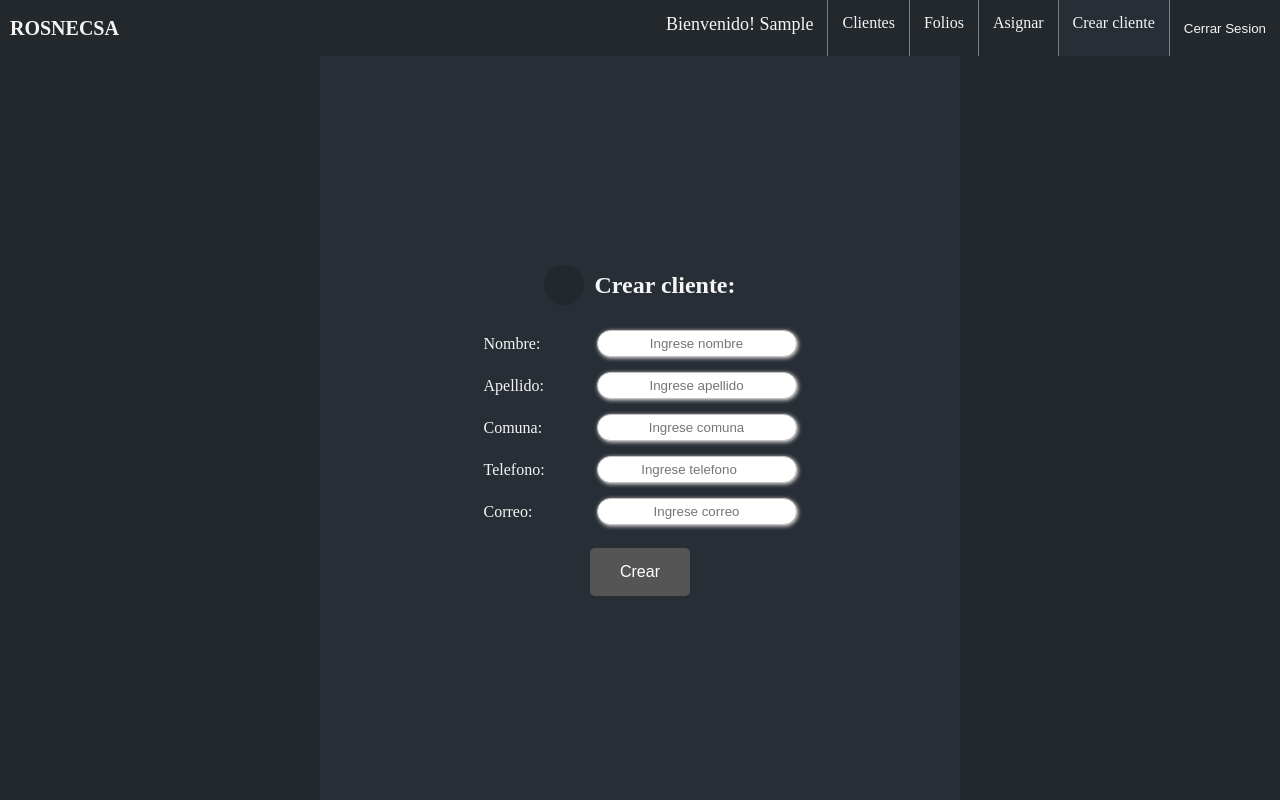
After one commit to bastipls/Rosnecsa, a Django app: page /crear_cliente/ in a window 1280 px wide. The commit adds this page. Run offline with Django 3.2, Linux system fonts and the light colour scheme; the visitor is signed in with stand-in values (Sample User, id 1); some libraries are stand-ins or nearby versions.

Commit message:
Agrego interfaz crear cliente y reparo error

```diff
--- a/mysite/settings.py
+++ b/mysite/settings.py
@@ -25,7 +25,7 @@ SECRET_KEY = '6(mx_(4pbg%kovg*kpb1m6e*&xqup0i+v&%1jl#4%*0izzr0z4'
 # SECURITY WARNING: don't run with debug turned on in production!
 DEBUG = True
 
-ALLOWED_HOSTS = ['127.0.0.1', '.pythonanywhere.com']
+ALLOWED_HOSTS = ['127.0.0.1', 'rosnecsa.pythonanywhere.com']
 
 
 # Application definition
--- a/rosnecsa/forms.py
+++ b/rosnecsa/forms.py
@@ -1,5 +1,5 @@
 from django import forms
-from .models import Folio,Tecnico
+from .models import Folio,Tecnico,Cliente
 from django.contrib.auth.models import User
 
 
@@ -9,7 +9,8 @@ class FolioForm (forms.ModelForm):
         super().__init__(*args, **kwargs)
         self.fields['hora_inicio_folio'].widget.attrs.update({'readonly':'True'})
 
-    fecha_folio = forms.TimeField(widget=forms.TimeInput(format='%H:%M',attrs={'type':'date'}))
+
+    fecha_folio = forms.DateField(widget=forms.DateInput(format='%H:%M',attrs={'type':'date'}))
     hora_termino_folio = forms.TimeField(widget=forms.TimeInput(format='%H:%M',attrs={'type':'time'}))
 
     class Meta:
@@ -30,3 +31,15 @@ class TecnicoForm(forms.ModelForm):
     class Meta:
         model = Tecnico
         fields = ('rut_tecnico','cliente')
+class ClienteForm(forms.ModelForm):
+    def __init__(self, *args, **kwargs):
+        super().__init__(*args, **kwargs)
+        self.fields['nombre_cliente'].widget.attrs.update({'required':'True','placeholder':'Ingrese nombre'})
+        self.fields['apellidos_cliente'].widget.attrs.update({'required':'True','placeholder':'Ingrese apellido'})
+        self.fields['comuna_cliente'].widget.attrs.update({'required':'True','placeholder':'Ingrese comuna'})
+        self.fields['telefono_cliente'].widget.attrs.update({'required':'True','placeholder':'Ingrese telefono'})
+        self.fields['correo_cliente'].widget.attrs.update({'required':'True','placeholder':'Ingrese correo'})
+
+    class Meta:
+        model = Cliente
+        fields = '__all__'
--- /dev/null
+++ b/rosnecsa/static/css/create_client.css
@@ -0,0 +1,132 @@
+
+.item-register {
+    display: flex;
+    flex-direction: column;
+    justify-content: center;
+    align-items: center;
+    width: 80%;
+    height: auto;
+    background: #282e35;;
+    min-height: 93vh;
+    position: relative;
+    color: whitesmoke;
+
+}
+.item-register li{
+    color: red;
+    list-style-type:disc;
+    background: none;
+}
+.general-container{
+
+    background: #23282D;
+}
+.item-title {
+    display: flex;
+    justify-content: center;
+    flex-direction: row;
+    align-items: center;
+    width: 100%;
+    margin-top: 10px;
+    margin-bottom: 15px;
+}
+
+.item-title .icon-tools {
+    background: #23282D;
+    width: 40px;
+    height: 40px;
+    margin-right: 10px;
+    display: flex;
+    justify-content: center;
+    align-items: center;
+    border-radius: 50%;
+
+}
+
+.item-input {
+    display: flex;
+    justify-content: center;
+    align-items: center;
+    width: 100%;
+    padding-top:8px;
+    padding-bottom: 5px;
+}
+
+.item-input label {
+    width: 113px;
+}
+
+.item-input input,select {
+    width: 130px;
+    border-radius: 15px;
+    border: 1px solid #C2C2C2;
+    box-shadow: 1px 1px 4px #EBEBEB;
+    outline: none;
+    padding: 5px;
+    text-align: center;
+
+}
+
+.item-input textarea{
+    width: 200px;
+    height: 30px;
+    border-radius: 15px;
+    resize: vertical;
+    max-height: 50px;
+    text-align: center;
+}
+.item-input input:focus {
+    border: 2px solid #0C0;
+}
+.item-input:last-child{
+    margin-top: 10px;
+    padding-bottom:
+}
+.item-input button{
+
+    background-color: #555555;
+    color: white;
+    font-size: 16px;
+    padding: 5px;
+    width: 100px;
+    border: none;
+    cursor: pointer;
+    border-radius: 5px;
+    text-align: center;
+
+}
+.item-input button:hover {
+    background-color:  rgba(125, 125, 125);
+    color: white;
+    border:2px solid #0C0;
+}
+.item-register a{
+    position: absolute;
+    color: red;
+    font-size: 15px;
+    font-weight: bold;
+    right: 10px;
+    bottom: 20px;
+    cursor: pointer;
+}
+@media screen and (min-width:700px){
+    .item-register{
+        width: 50%;
+    }
+}
+@media screen and (min-width:1000px){
+    .item-input input,select{
+        width: 200px;
+    }
+
+    .item-input{
+        margin-top: 2px;
+    }
+    .item-register a{
+
+        font-size: 18px;
+
+        right: 45px;
+        bottom: 20px;
+    }
+}
--- a/rosnecsa/static/css/listUsers.css
+++ b/rosnecsa/static/css/listUsers.css
@@ -2,6 +2,8 @@
     flex-direction: column;
     justify-content: flex-start;
     align-items: center;
+    background: #282e35;;
+    color:whitesmoke
 }
 
 
@@ -14,7 +16,7 @@
 
     flex-wrap: wrap;
     justify-content: center;
-    background: #f5f5f5;
+    background: #23282D;
     border-radius: 18px;
 
 }
@@ -29,6 +31,7 @@
     align-items: center;
     justify-content: center;
     border-radius: 18px;
+    color: black;
 
 }
 
--- a/rosnecsa/static/css/menu.css
+++ b/rosnecsa/static/css/menu.css
@@ -88,6 +88,22 @@ ul {
 
 
 }
+.item-welcome{
+    background:rgba(60,72,84);
+    width: 300px;
+    padding: 14px;
+    display: flex;
+    justify-content: flex-start;
+    align-items: center;
+    border-bottom: 1px solid rgba(255, 255, 255, .4);
+    color:whitesmoke;
+    font-size: 21px;
+
+}
+.item-welcome:hover{
+    transform: none !important;
+    box-shadow: none !important;
+}
 
 .item-link:hover {
     box-shadow: 5px 2px 5px #888888;
@@ -126,7 +142,7 @@ ul {
     border-top: 1px solid rgba(0, 0, 0, .1);
 }
 #select{
-    background: rgba(255, 70, 17,.8);
+     background:#282e35;;
 }
 @media screen and (min-width:1000px) {
     .menu-container input{
@@ -152,15 +168,26 @@ ul {
         width: auto;
         height: auto;
     }
+    .item-welcome{
+        background:rgba(60,72,84);
+        width: 100%;
+        border-bottom:none !important;
 
+        font-size: 18px;
+    }
+    .item-welcome:hover{
+        background: #23282D;
+
+    }
     .item-link {
-
+        border-right: 1px solid rgba(255, 255, 255, .4);
         background: #23282D;
         border-top: 0;
         width: 100%;
         color:whitesmoke;
         padding: 14px;
         height: 7vh;
+        display: block;
 
     }
     .menu-container input{
--- /dev/null
+++ b/rosnecsa/templates/rosnecsa/crear_cliente.html
@@ -0,0 +1,88 @@
+<!DOCTYPE html>
+{% load static %}
+<html lang="es">
+
+<head>
+    <meta charset="utf-8">
+    <meta name="viewport" content="width=device-width, initial-scale=1.0">
+    <title>Crear cliente</title>
+    <link rel="icon" href="{% static 'img/favicon.png' %}">
+    <link rel="stylesheet" href="{% static 'css/main.css' %}">
+    <link rel="stylesheet" href="{% static 'css/menu.css' %}">
+    <link rel="stylesheet" href="{% static 'css/create_client.css' %}">
+    <link href="https://file.myfontastic.com/K9B3SyNkABQPJah8pPK9eE/icons.css" rel="stylesheet">
+</head>
+
+<body>
+    <div class="menu-container">
+        <a href="{% url 'login' %}" class="container-icon"><!--Y29waW9u-->
+                  <p class="icon-text">ROSNECSA</p>
+        </a>
+        <span class="icon-bars" id="btn-menu"></span>
+        <nav id="navegador">
+            <ul>
+                    <li><a    class="item-link item-welcome">Bienvenido! {{ request.user.first_name}} </a></li>
+                <li><a href="{% url 'listar_clientes' %}" class="item-link">Clientes</a></li>
+                <li><a href="#" class="item-link">Folios</a></li>
+                {% if user.is_superuser %}
+                <li><a href="{% url 'listar_tecnicos' %}" class="item-link">Asignar</a></li>
+                {% endif %}
+                {% if user.is_superuser %}
+                <li><a href="{% url 'crear_cliente' %}" id="select" class="item-link">Crear cliente</a></li>
+                {% endif %}
+
+                <li>
+                    <form  action="{% url 'logout' %}" method="post">
+                            {% csrf_token %}
+                            <input class="item-link" type="submit" value="Cerrar Sesion">
+                    </form>
+                    </li>
+            </ul>
+        </nav>
+    </div>
+    <div class="general-container">
+        <form class="item-register" method="post">{% csrf_token %}
+            <div class="item-title">
+                <span class="icon-tools"></span>
+                <h2>Crear cliente:</h2>
+            </div>
+            {{ form.nombre_cliente.errors }}
+            <div class="item-input">
+                <label for="{{ form.nombre_cliente.id_for_label }}">Nombre:</label>
+                   {{ form.nombre_cliente }}
+            </div>
+            {{ form.apellidos_cliente.errors }}
+            <div class="item-input">
+                <label for="{{ form.apellios_cliente.id_for_label }}">Apellido:</label>
+                {{ form.apellidos_cliente }}
+
+            </div>
+            {{ form.comuna_cliente.errors }}
+            <div class="item-input">
+                <label for="{{ form.comuna_cliente.id_for_label }}">Comuna:</label>
+               {{ form.comuna_cliente }}
+
+            </div>
+            {{ form.telefono_cliente.errors }}
+            <div class="item-input">
+                <label for="{{ form.comuna_cliente.id_for_label }}">Telefono:</label>
+                {{  form.telefono_cliente }}
+            </div>
+            {{ form.correo_cliente.errors }}
+            <div class="item-input">
+                <label for="{{ form.correo_cliente.id_for_label }}">Correo:</label>
+             {{ form.correo_cliente }}
+            </div>
+
+
+
+
+            <div class="item-input">
+                <button type="submit">Crear</button>
+            </div>
+        </form>
+    </div>
+    <script src="{% static 'js/javamenu.js' %}"></script>
+</body>
+
+</html>
--- a/rosnecsa/templates/rosnecsa/login.html
+++ b/rosnecsa/templates/rosnecsa/login.html
@@ -5,7 +5,7 @@
 <head>
     <meta charset="utf-8">
     <meta name="viewport" content="width=device-width, initial-scale=1.0">
-    <title>Registro</title>
+    <title>login</title>
     <link rel="icon" href="{% static 'img/favicon.png' %}">
     <link rel="stylesheet" href="{% static 'css/main.css' %}">
     <link rel="stylesheet" href="{% static 'css/login.css' %}">
--- a/rosnecsa/templates/rosnecsa/registro_inicial.html
+++ b/rosnecsa/templates/rosnecsa/registro_inicial.html
@@ -5,7 +5,7 @@
 <head>
     <meta charset="utf-8">
     <meta name="viewport" content="width=device-width, initial-scale=1.0">
-    <title>Registro</title>
+    <title>Registro inical</title>
     <link rel="icon" href="{% static 'img/favicon.png' %}">
     <link rel="stylesheet" href="{% static 'css/main.css' %}">
     <link rel="stylesheet" href="{% static 'css/menu.css' %}">
--- a/rosnecsa/urls.py
+++ b/rosnecsa/urls.py
@@ -9,5 +9,6 @@ urlpatterns = [
     path('listar_clientes/',views.listar_clientes, name='listar_clientes'),
     path('crear_folio/',views.crear_folio, name='crear_folio'),
     path('listar_tecnicos/',views.listar_tecnicos, name= 'listar_tecnicos'),
-    path('listar_tecnicos/<str:pk>/asignar_cliente',views.asignar_cliente, name="asignar_cliente")
+    path('listar_tecnicos/<str:pk>/asignar_cliente',views.asignar_cliente, name="asignar_cliente"),
+    path('crear_cliente/',views.crear_cliente,name="crear_cliente")
 ]
--- a/rosnecsa/views.py
+++ b/rosnecsa/views.py
@@ -4,7 +4,7 @@ from django.contrib.auth import authenticate,login ,logout
 from django.contrib.auth.models import User
 from django.http import HttpResponseRedirect
 from django.urls import reverse
-from rosnecsa.forms import FolioForm,TecnicoForm
+from rosnecsa.forms import FolioForm,TecnicoForm,ClienteForm
 
 
 def login_view(request):
@@ -23,12 +23,14 @@ def login_view(request):
     return render(request , 'rosnecsa/login.html',context)
 
 def logout_view(request):
-    if request.method == 'POST':
-        logout(request)#Y29waW9u
-    return redirect('login')
+    if request.user.is_authenticated:
+        return redirect('login')
+    else:
+        if request.method == 'POST':
+            logout(request)#Y29waW9u
+        return redirect('login')
 
 def registro_inicial(request):#Y29waW9u
-
 
     context = {}
     if not request.user.is_anonymous:
@@ -68,55 +70,87 @@ def registro_inicial(request):#Y29waW9u
                     return redirect('error')
 
         return render(request,'rosnecsa/registro_inicial.html',context)
+
 def error (request):
     context ={}
+    return render(request,'rosnecsa/error.html')
 
-    return render(request,'rosnecsa/error.html')
 def listar_clientes (request):
-    if  not request.user.is_superuser:
+    if not request.user.is_authenticated:
+        return redirect('login')
+    else:
+        if  not request.user.is_superuser:
 
-        tecnico = Tecnico.objects.get(email_tecnico = request.user.email)
+            tecnico = Tecnico.objects.get(email_tecnico = request.user.email)
 
-        clientes_tecnico = Tecnico.objects.filter(rut_tecnico=tecnico).values("cliente__nombre_cliente")
-        clientes = Cliente.objects.filter(nombre_cliente__in=clientes_tecnico)
+            clientes_tecnico = Tecnico.objects.filter(rut_tecnico=tecnico).values("cliente__nombre_cliente")
+            clientes = Cliente.objects.filter(nombre_cliente__in=clientes_tecnico)
 
-        context = {'clientes':clientes}
-        return render(request,'rosnecsa/listar_clientes.html',context)
+            context = {'clientes':clientes}
+            return render(request,'rosnecsa/listar_clientes.html',context)
 
-    elif request.user.is_superuser:
+        elif request.user.is_superuser:
 
-        todos_clientes = Cliente.objects.all()
-        context = {'todos_clientes':todos_clientes}
+            todos_clientes = Cliente.objects.all()
+            context = {'todos_clientes':todos_clientes}
 
 
-        return render(request,'rosnecsa/listar_clientes.html',context)
+            return render(request,'rosnecsa/listar_clientes.html',context)
 
 def crear_folio(request):
-    if request.method == 'POST':
-        form = FolioForm(request.POST)
-        if form.is_valid():
-            folion = form.save(commit=False)
-            folion.save()
-            return redirect('listar_clientes')
+    if not request.user.is_authenticated:
+        return redirect('login')
     else:
-        form = FolioForm()
-    context={'form':form}
-    return render(request,'rosnecsa/crear_folio.html',context)
+        if request.method == 'POST':
+            form = FolioForm(request.POST)
+            if form.is_valid():
+                folion = form.save(commit=False)
+                folion.save()
+                return redirect('listar_clientes')
+        else:
+            form = FolioForm()
+        context={'form':form}
+        return render(request,'rosnecsa/crear_folio.html',context)
 
 def listar_tecnicos(request):
-    tec = Tecnico.objects.all()
-    context = {'tec':tec}
+    if not request.user.is_superuser:
+        return redirect('login')
+    else:
 
-    return render(request,'rosnecsa/listar_tecnicos.html',context)
+        tec = Tecnico.objects.all()
+        context = {'tec':tec}
+
+        return render(request,'rosnecsa/listar_tecnicos.html',context)
 def asignar_cliente (request,pk):
-    tecnico = get_object_or_404(Tecnico,pk=pk)
-    if request.method == 'POST':
-        form = TecnicoForm(request.POST,instance=tecnico)
-        if form.is_valid():
-            tecnico = form.save(commit=False)
-            form.save_m2m()
-            return redirect('listar_tecnicos')
+    if not request.user.is_superuser:
+        return redirect('login')
     else:
-        form = TecnicoForm(instance=tecnico)
-    context= {'form':form}
-    return render(request,'rosnecsa/asignar_cliente.html',context)
+
+        tecnico = get_object_or_404(Tecnico,pk=pk)
+        if request.method == 'POST':
+            form = TecnicoForm(request.POST,instance=tecnico)
+            if form.is_valid():
+                tecnico = form.save(commit=False)
+                form.save_m2m()
+                return redirect('listar_tecnicos')
+        else:
+            form = TecnicoForm(instance=tecnico)
+        context= {'form':form}
+        return render(request,'rosnecsa/asignar_cliente.html',context)
+
+def crear_cliente(request):
+    if not request.user.is_superuser:
+        return redirect('login')
+    else:
+        if request.method == 'POST':
+            form = ClienteForm(request.POST)
+            if form.is_valid():
+                cliente = form.save(commit=False)
+                cliente.save()
+                return redirect('listar_clientes')
+        else:
+            form = ClienteForm()
+        context={'form':form}
+        return render(request,'rosnecsa/crear_cliente.html',context)
+
+    #mira estos if que hare son para qe un wn q no este registrado no pueda hacer esto mira estas?si
```
Also changed, not shown: rosnecsa/models.py (+4 -4 lines), rosnecsa/static/css/listclient.css (+5 -4 lines), rosnecsa/templates/rosnecsa/asignar_cliente.html (+10 -2 lines), rosnecsa/templates/rosnecsa/crear_folio.html (+11 -3 lines), rosnecsa/templates/rosnecsa/listar_clientes.html (+18 -7 lines), rosnecsa/templates/rosnecsa/listar_tecnicos.html (+9 -1 lines), rosnecsa/migrations/0008_auto_20181213_1853.py (added), rosnecsa/migrations/0009_auto_20181213_2014.py (added), rosnecsa/migrations/0010_auto_20181213_2016.py (added).
